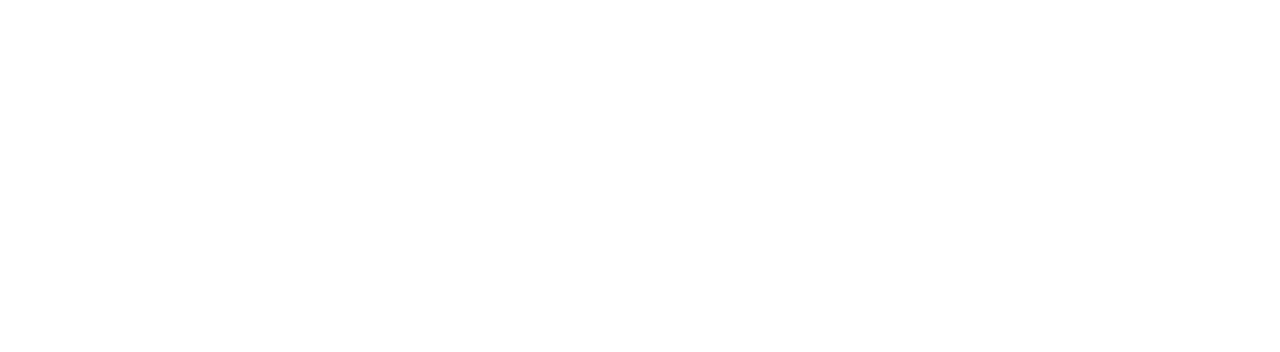
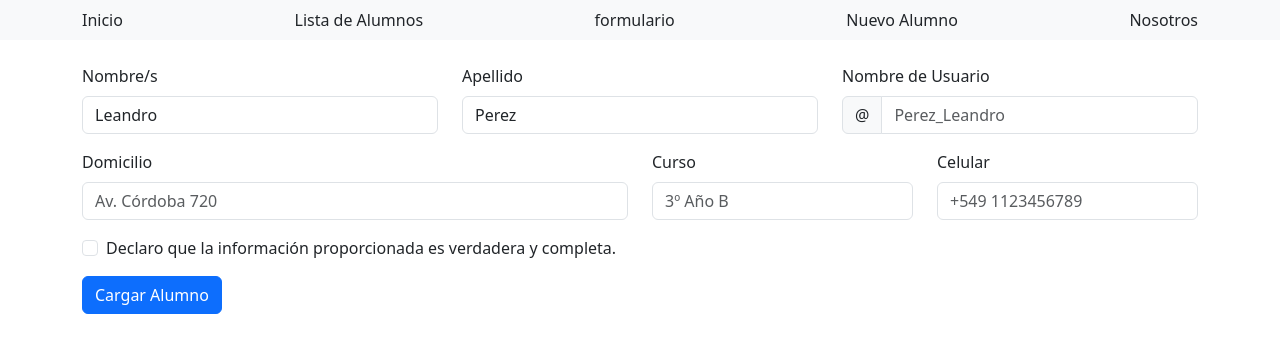
Before and after one commit to Chris213-boop/pv_tp5_grupo22, a React (Vite) app: page /AlumnoFormulario in a window 1280 px wide. Before the commit this address had no page. Shown: the top 352 px of the page. Built offline with nearby package versions, Linux system fonts and the light colour scheme.

Commit message:
Incorporo estructura de formulario usando react-bootstrapp y creo nuevos archivos para mejor organizacion Torres Cintia Cristina

```diff
--- /dev/null
+++ b/src/assets/components/AlumnoFormulario.jsx
@@ -0,0 +1,96 @@
+import { useState } from 'react';
+import Button from 'react-bootstrap/Button';
+import Col from 'react-bootstrap/Col';
+import Form from 'react-bootstrap/Form';
+import InputGroup from 'react-bootstrap/InputGroup';
+import Row from 'react-bootstrap/Row';
+
+function FormularioAlumno() {
+  const [validated, setValidated] = useState(false);
+
+  const manejarEnvio = (event) => {
+    const form = event.currentTarget;
+    if (form.checkValidity() === false) {
+      event.preventDefault();
+      event.stopPropagation();
+    }
+
+    setValidated(true);
+  };
+
+  return (
+    <Form noValidate validated={validated} onSubmit={manejarEnvio}>
+      <Row className="mb-3">
+        <Form.Group as={Col} md="4" controlId="validationCustom01">
+          <Form.Label>Nombre/s</Form.Label>
+          <Form.Control
+            required
+            type="text"
+            placeholder="First name"
+            defaultValue="Leandro"
+          />
+          <Form.Control.Feedback>Datos correctos</Form.Control.Feedback>
+        </Form.Group>
+        <Form.Group as={Col} md="4" controlId="validationCustom02">
+          <Form.Label>Apellido</Form.Label>
+          <Form.Control
+            required
+            type="text"
+            placeholder="Last name"
+            defaultValue="Perez"
+          />
+          <Form.Control.Feedback>Datos correctos</Form.Control.Feedback>
+        </Form.Group>
+        <Form.Group as={Col} md="4" controlId="validationCustomUsername">
+          <Form.Label>Nombre de Usuario</Form.Label>
+          <InputGroup hasValidation>
+            <InputGroup.Text id="inputGroupPrepend">@</InputGroup.Text>
+            <Form.Control
+              type="text"
+              placeholder="Perez_Leandro"
+              aria-describedby="inputGroupPrepend"
+              required
+            />
+            <Form.Control.Feedback type="invalid">
+              Por favor proporcione un nombre de usuario válido.
+            </Form.Control.Feedback>
+          </InputGroup>
+        </Form.Group>
+      </Row>
+      <Row className="mb-3">
+        <Form.Group as={Col} md="6" controlId="validationCustom03">
+          <Form.Label>Domicilio</Form.Label>
+          <Form.Control type="text" placeholder="Av. Córdoba 720 " required />
+          <Form.Control.Feedback type="invalid">
+            Por favor proporcione un domicilio válido.
+          </Form.Control.Feedback>
+        </Form.Group>
+        <Form.Group as={Col} md="3" controlId="validationCustom04">
+          <Form.Label>Curso</Form.Label>
+          <Form.Control type="text" placeholder="3º Año B" required />
+          <Form.Control.Feedback type="invalid">
+            Por favor proporcione un curso válido.
+          </Form.Control.Feedback>
+        </Form.Group>
+        <Form.Group as={Col} md="3" controlId="validationCustom05">
+          <Form.Label>Celular</Form.Label>
+          <Form.Control type="text" placeholder="+549 1123456789" required />
+          <Form.Control.Feedback type="invalid">
+            Por favor proporcione un número de celular valido.
+          </Form.Control.Feedback>
+        </Form.Group>
+      </Row>
+      <Form.Group className="mb-3">
+        <Form.Check
+          required
+          label="Declaro que la información proporcionada es verdadera y completa."
+          feedback="You must agree before submitting."
+          feedbackType="invalid"
+        />
+      </Form.Group>
+      <Button type="submit">Cargar Alumno</Button>
+    </Form>
+  );
+}
+
+export default FormularioAlumno;
--- a/src/assets/components/App.jsx
+++ b/src/assets/components/App.jsx
@@ -1,4 +1,4 @@
-import React from "react"
+
 import AppRouter from "../routes/AppRouter";
 
 
--- a/src/assets/components/Layout.jsx
+++ b/src/assets/components/Layout.jsx
@@ -10,7 +10,8 @@
         <Navbar bg="light" data-bs-theme="light">
             <Container>
                     <Nav.Link href="/">Inicio</Nav.Link>
-                    <Nav.Link href="/ListaAlumnos">Lista de Alumnos</Nav.Link>
+                    <Nav.Link href="/MostrarListaAlumnos">Lista de Alumnos</Nav.Link>
+                    <Nav.Link href="/AlumnoFormulario">formulario</Nav.Link>
                     <Nav.Link href="#/NuevoALumno">Nuevo Alumno</Nav.Link>
                     <Nav.Link href="/Nosotros">Nosotros</Nav.Link>
             </Container>
--- a/src/assets/components/AlumnoForm.jsx
+++ b/src/assets/components/ListaAlumnosExistentes.jsx
@@ -1,10 +1,10 @@
 import Alumno from "../data/AlumnoData.jsx";
 
-const AlumnoForm = [
+const ListaAlumnosExistentes = [
     Alumno({ nombre: "Juan", apellido: "Pérez", curso: "1A", email: "juan@mail.com", domicilio: "Calle 123", telefono: "123456789", estado: "activo" }),
     Alumno({ nombre: "Ana", apellido: "Gómez", curso: "2B", email: "ana@mail.com", domicilio: "Calle 456", telefono: "987654321", estado: "activo" }),
     Alumno({ nombre: "Luis", apellido: "Martínez", curso: "3C", email: "luis@mail.com", domicilio: "Av. 789", telefono: "456789123", estado: "activo" }),
     Alumno({ nombre: "María", apellido: "López", curso: "4D", email: "maria@mail.com", domicilio: "Ruta 321", telefono: "321654987", estado: "inactivo" }),
 ];
 
-export default AlumnoForm;
+export default ListaAlumnosExistentes;
--- a/src/assets/pages/DetalleAlumno.jsx
+++ b/src/assets/pages/DetalleAlumno.jsx
@@ -1,4 +1,3 @@
-import React from 'react';
 import { useParams, useNavigate, Navigate } from 'react-router-dom';
 import Card from 'react-bootstrap/Card';
 import Button from 'react-bootstrap/Button';
@@ -13,7 +12,7 @@
 
   // Si no existe, redirige a la lista de alumnos
   if (!alumno) {
-    return <Navigate to="/ListaAlumnos" replace />;
+    return <Navigate to="/MostrarListaAlumnos" replace />;
   }
 
   return (
--- a/src/assets/pages/EditarAlumno.jsx
+++ b/src/assets/pages/EditarAlumno.jsx
@@ -1,32 +1,31 @@
-import React from 'react';
 import { useParams, useNavigate, Navigate } from 'react-router-dom';
-import AlumnoForm from '../components/AlumnoForm';
+import ListaAlumnosExistentes from '../components/ListaAlumnosExistentes';
 
-const EditarAlumnoPage = ({ alumnos, onEditarSubmit }) => {
+const EditarAlumno = ({ alumnos, actualizarAlumno }) => {
   const { lu } = useParams();
   const navigate = useNavigate();
 
   const alumnoAEditar = alumnos.find(alumno => alumno.Lu === lu);
   if (!alumnoAEditar) {
     console.warn(`Alumno con LU "${lu}" no encontrado para editar.`);
-    return <Navigate to="/ListaAlumnos" replace />;
+    return <Navigate to="/MostrarListaAlumnos" replace />;
   }
 
-  const handleSubmitEdicion = (datosAlumnoActualizado) => {
-    onEditarSubmit(alumnoAEditar.Lu, datosAlumnoActualizado);
-    navigate('/ListaAlumnos');
+  const actualizarDatosAlumno = (datosAlumnoActualizado) => {
+    actualizarAlumno(alumnoAEditar.Lu, datosAlumnoActualizado);
+    navigate('/MostrarListaAlumnos');
   };
 
   return (
     <div>
       <h2>Editar Alumno: {alumnoAEditar.nombre} {alumnoAEditar.apellido}</h2>
-      <AlumnoForm
+      <ListaAlumnosExistentes
         initialData={alumnoAEditar}
-        onSubmitForm={handleSubmitEdicion}
+        onSubmitForm={actualizarDatosAlumno}
         isEditMode={true}
       />
     </div>
   );
 };
 
-export default EditarAlumnoPage;
+export default EditarAlumno;
--- a/src/assets/pages/ListaAlumnos.jsx
+++ b/src/assets/pages/MostrarListaAlumnos.jsx
@@ -1,13 +1,13 @@
 
 import Row from 'react-bootstrap/Row';
 import AlumnoCard from '../components/AlumnoCard.jsx';
-import AlumnoForm from "../components/AlumnoForm.jsx"; // <-- cambiar nombre para que sea claro
+import ListaAlumnosExistentes from "../components/ListaAlumnosExistentes.jsx";
 
-function ListaAlumnos() {
+function MostrarListaAlumnos() {
     return (
         <div>
             <Row xs={1} md={4} className="g-4">
-                {AlumnoForm.map((alumno) => (
+                {ListaAlumnosExistentes.map((alumno) => (
                     <AlumnoCard key={alumno.lu} alumno={alumno} />
                 ))}
             </Row>
@@ -15,4 +15,4 @@
     );
 }
 
-export default ListaAlumnos;
+export default MostrarListaAlumnos;
--- a/src/assets/pages/NuevoAlumno.jsx
+++ b/src/assets/pages/NuevoAlumno.jsx
@@ -1,9 +1,38 @@
-function AlumnoCard() {
+import { useNavigate } from 'react-router-dom';
+import { Container, Row, Col } from 'react-bootstrap';
+import ListaAlumnosExistentes from '../components/ListaAlumnosExistentes';
+import Alumno from '../data/AlumnoData';
+
+const NuevoAlumno = ({ agregarAlumno }) => {
+  const navigate = useNavigate();
+
+  const guardarAlumnoNuevo = (datosFormulario) => {
+    const nuevoAlumno = Alumno(datosFormulario); // Genera el LU automáticamente
+    agregarAlumno(nuevoAlumno);                  // Agrega al array de alumnos
+    navigate('/MostrarListaAlumnos');                    // Redirige a la lista de alumnos
+  };
+
   return (
-    <div>
-      <h2>Pagina Error</h2>
-    </div>
+    <Container className="mt-4">
+      <Row className="justify-content-center">
+        <Col md={8}>
+          <h2 className="text-center mb-4">Registrar Nuevo Alumno</h2>
+          <ListaAlumnosExistentes
+            datosIniciales={{
+              nombre: '',
+              apellido: '',
+              curso: '',
+              email: '',
+              domicilio: '',
+              telefono: '',
+              estado: 'activo',
+            }}
+            alEnviar={guardarAlumnoNuevo}
+          />
+        </Col>
+      </Row>
+    </Container>
   );
-}
+};
 
-export default AlumnoCard;
+export default NuevoAlumno;
--- a/src/assets/routes/AppRouter.jsx
+++ b/src/assets/routes/AppRouter.jsx
@@ -1,28 +1,33 @@
 import { Routes, Route } from 'react-router-dom';
 import Layout from '../components/Layout';
 import Home from '../pages/Home';
-import ListaAlumnos from '../pages/ListaAlumnos';
+import MostrarListaAlumnos from '../pages/MostrarListaAlumnos';
 import NuevoAlumno from '../pages/NuevoAlumno';
 import EditarAlumno from '../pages/EditarAlumno';
 import DetalleAlumno from '../pages/DetalleAlumno';
 import Nosotros from '../pages/Nosotros';
+import AlumnoFormulario from '../components/AlumnoFormulario'
 
-function AppRouter({ alumnos, onAgregarSubmit, onEditarSubmit, onEliminar }) {
+function AppRouter({ alumnos, agregarAlumno, actualizarAlumno, eliminarAlumno }) {
   return (
     <Routes>
       <Route path="/" element={<Layout />}>
         <Route index element={<Home />} />
         <Route
-          path="/ListaAlumnos"
-          element={<ListaAlumnos alumnos={alumnos} onEliminar={onEliminar} />}
+          path="/MostrarListaAlumnos"
+          element={<MostrarListaAlumnos alumnos={alumnos} eliminarAlumno={eliminarAlumno} />}
+        />
+        <Route
+          path="/AlumnoFormulario"
+          element={<AlumnoFormulario alumnos={alumnos} eliminarAlumno={eliminarAlumno} />}
         />
         <Route
           path="/NuevoAlumno"
-          element={<NuevoAlumno onAgregarSubmit={onAgregarSubmit} />}
+          element={<NuevoAlumno agregarAlumno={agregarAlumno} />}
         />
         <Route
           path="/EditarAlumno/:lu"
-          element={<EditarAlumno alumnos={alumnos} onEditarSubmit={onEditarSubmit} />}
+          element={<EditarAlumno alumnos={alumnos} actualizarAlumno={actualizarAlumno} />}
         />
         <Route
           path="/Nosotros"
```
